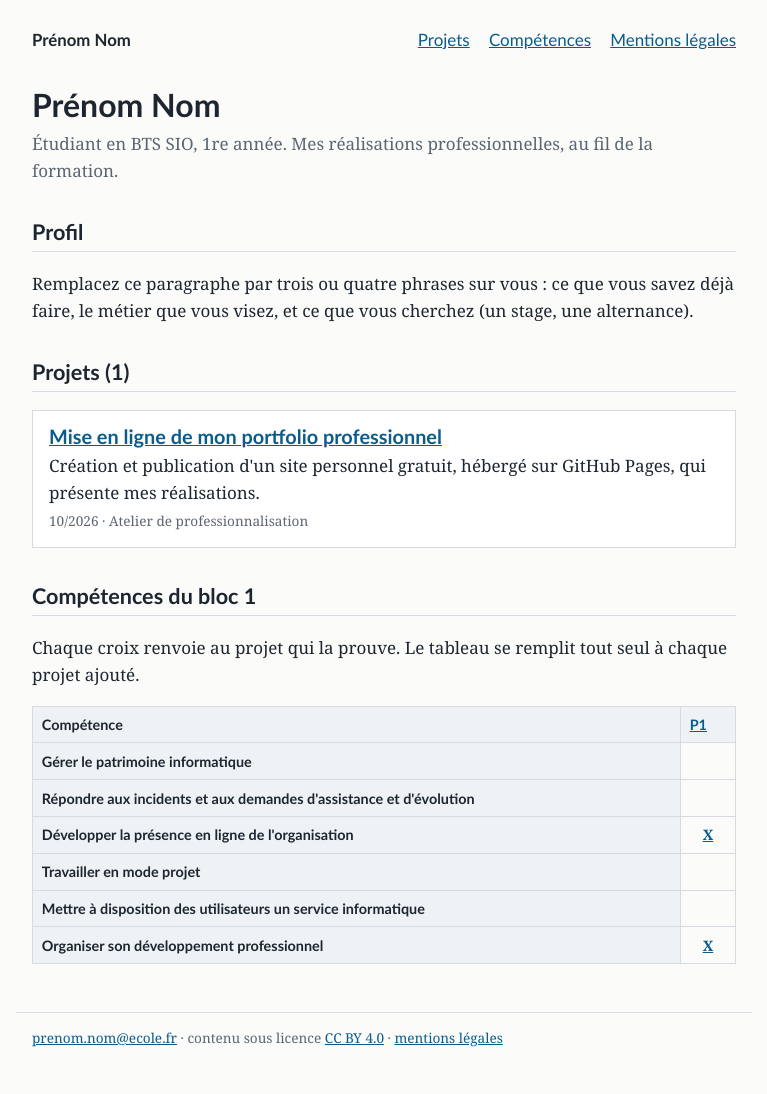
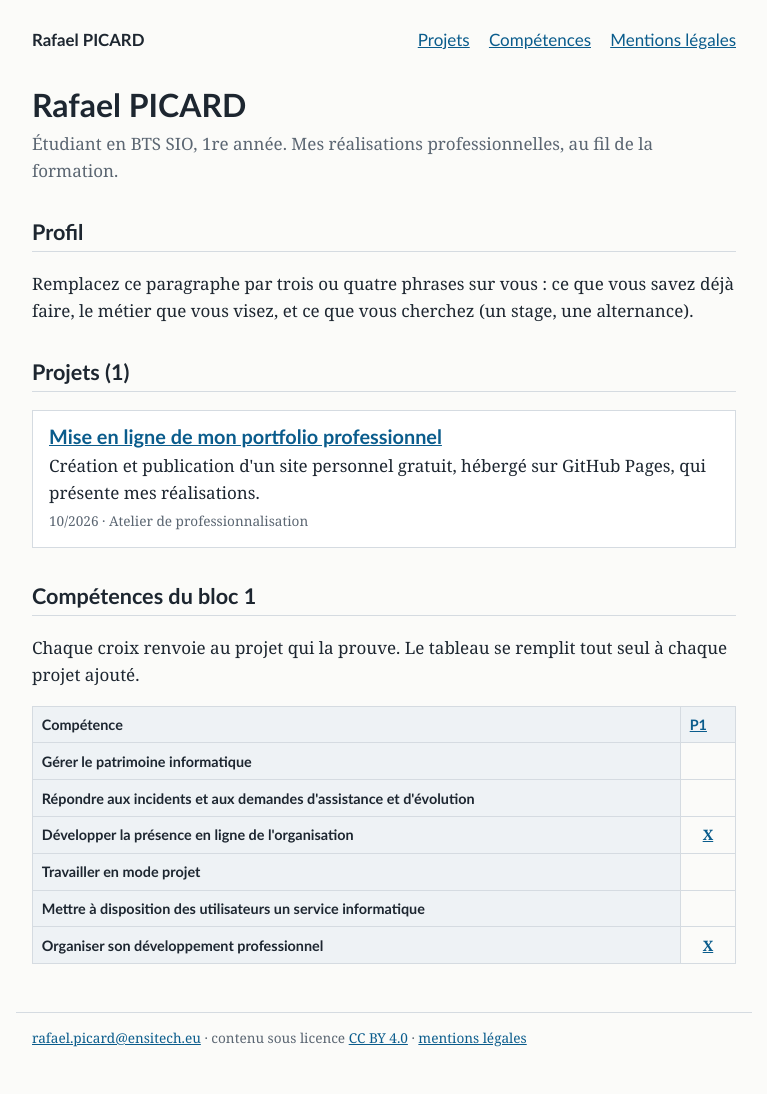
Before and after one commit to RafaelPicard/Portfolio, a Jekyll site: the page built from index.html, in a window 1280 px wide. Shown: the whole page, without its empty margins (256-1023 px from the left). Built offline with Jekyll 4.4.1, drawn with Linux system fonts in a browser that asks for light colours.

Commit message:
Update portfolio configuration with new personal info

```diff
--- a/_config.yml
+++ b/_config.yml
@@ -1,8 +1,8 @@
 # Réglages du portfolio. Modifiez les quatre lignes ci-dessous, enregistrez,
 # et le site se met à jour tout seul après la publication.
-title: "Prénom Nom"
+title: "Rafael PICARD"
 description: "Étudiant en BTS SIO, 1re année. Mes réalisations professionnelles, au fil de la formation."
-email: "prenom.nom@ecole.fr"
+email: "rafael.picard@ensitech.eu"
 linkedin: ""
 
 lang: fr
```
